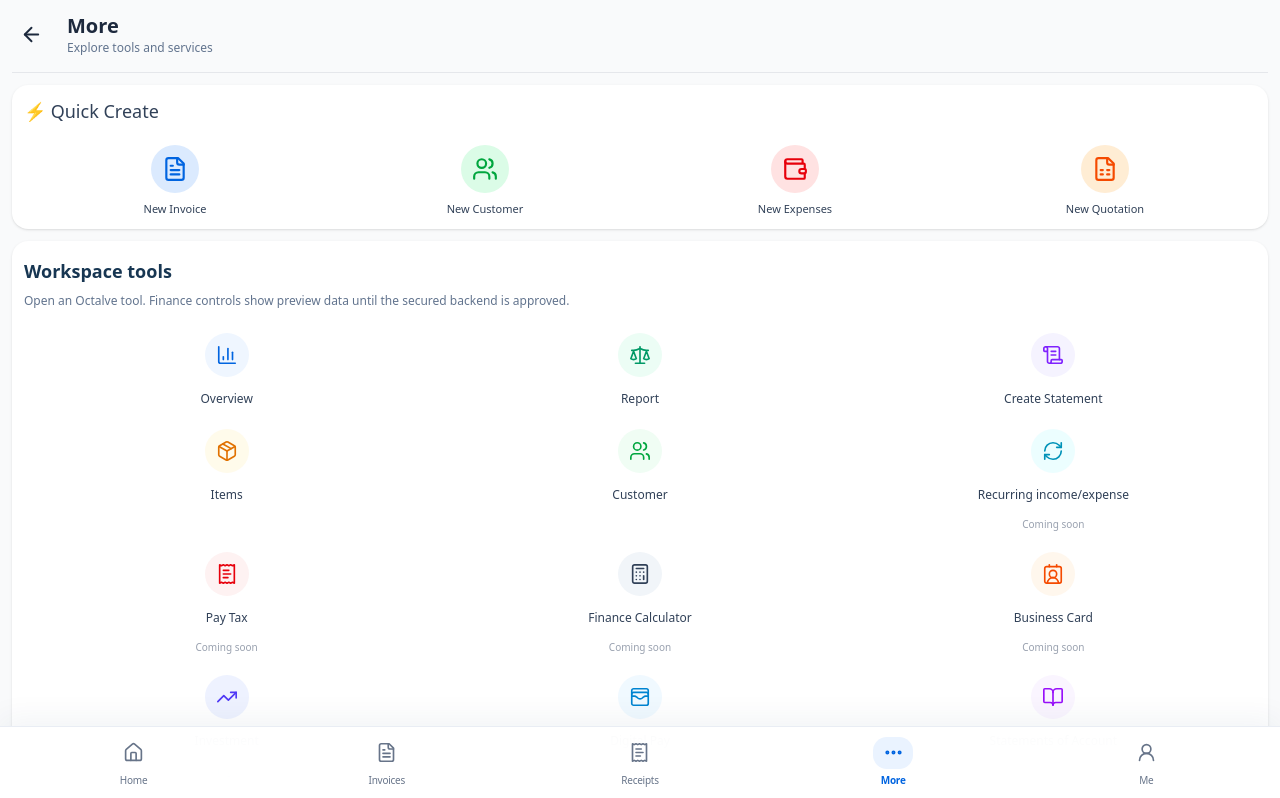
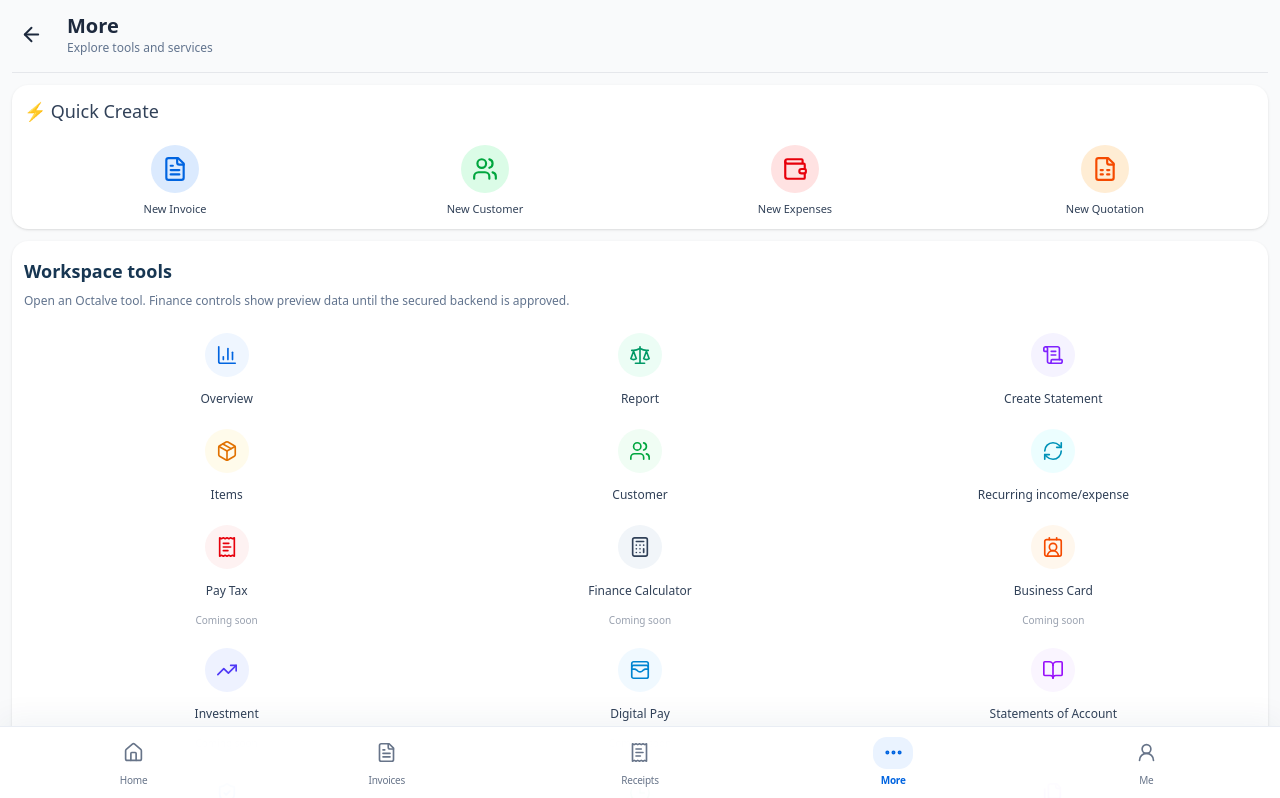
Before and after one commit to octalve-core/octalve-invoice, a Next.js app: page /dashboard/other-services in a window 1280 px wide. Shown: the top 798 px of the page. Built offline with nearby package versions, Linux system fonts and the light colour scheme.

Commit message:
feat(nav): link recurring More tile to unified active preview screen

```diff
--- a/src/features/other-services/feature-links.ts
+++ b/src/features/other-services/feature-links.ts
@@ -4,7 +4,7 @@ export const otherServiceItems=[
  {slug:"create-statement",title:"Create Statement",icon:"file-text",href:"/dashboard/finance/statement",ready:true},
  {slug:"items",title:"Items",icon:"package",href:"/dashboard/items",ready:true},
  {slug:"customer",title:"Customer",icon:"users",href:"/dashboard/customer",ready:true},
- {slug:"recurring-income-expense",title:"Recurring income/expense",icon:"refresh-cw",href:"/dashboard/other-services/recurring-income-expense",ready:false},
+ {slug:"recurring-income-expense",title:"Recurring income/expense",icon:"refresh-cw",href:"/dashboard/recurring",ready:true},
  {slug:"pay-tax",title:"Pay Tax",icon:"receipt-text",href:"/dashboard/other-services/pay-tax",ready:false},
  {slug:"finance-calculator",title:"Finance Calculator",icon:"calculator",href:"/dashboard/other-services/finance-calculator",ready:false},
  {slug:"business-card",title:"Business Card",icon:"contact",href:"/dashboard/other-services/business-card",ready:false},
```
